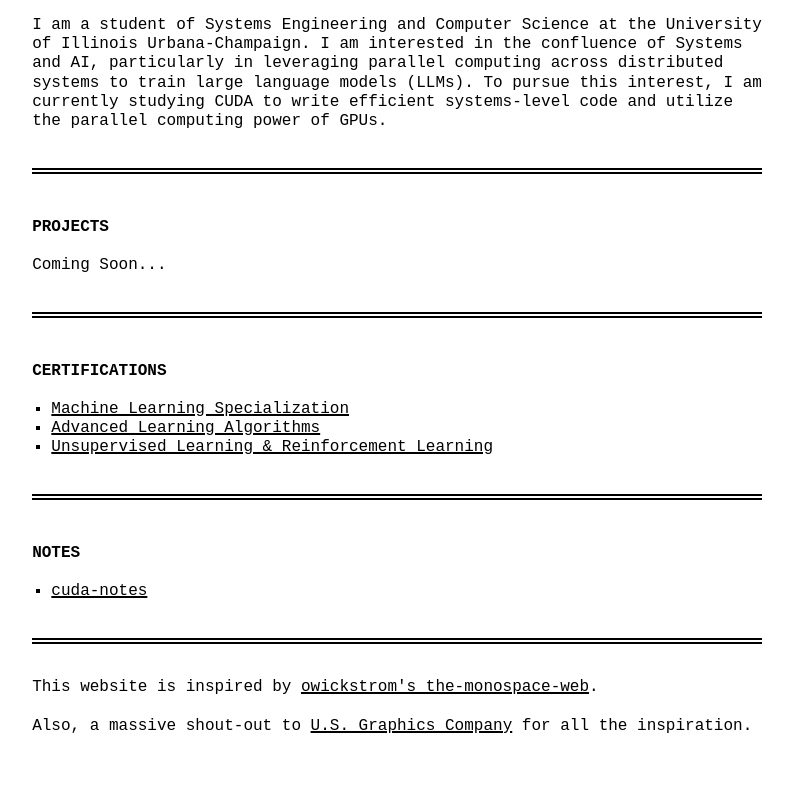
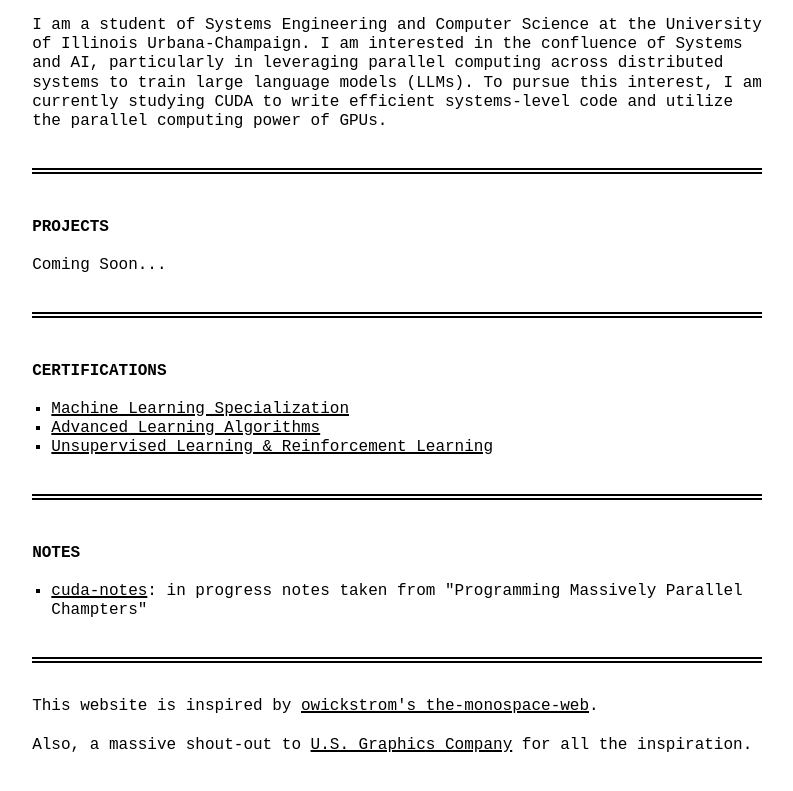
Before and after one commit to aashaykulk/personal-website, a plain HTML site: page index.html in a window 1280 px wide. Shown: the part 416-1207 px from the top of the page, without its empty margins (243-1036 px from the left). Drawn offline with Linux system fonts and the light colour scheme; a web font is replaced by a local one.

Commit message:
cuda-notes description

```diff
--- a/index.html
+++ b/index.html
@@ -58,7 +58,7 @@ Coming Soon...
 <hr></hr>
 <h2 id="notes">Notes</h2>
 <ul class="incremental">
-      <li> <a href = "./notes/cuda-notes.pdf">cuda-notes</a>
+      <li> <a href = "./notes/cuda-notes.pdf">cuda-notes</a>: in progress notes taken from "Programming Massively Parallel Champters"
 </ul>
 <hr></hr>
 </body>
```
